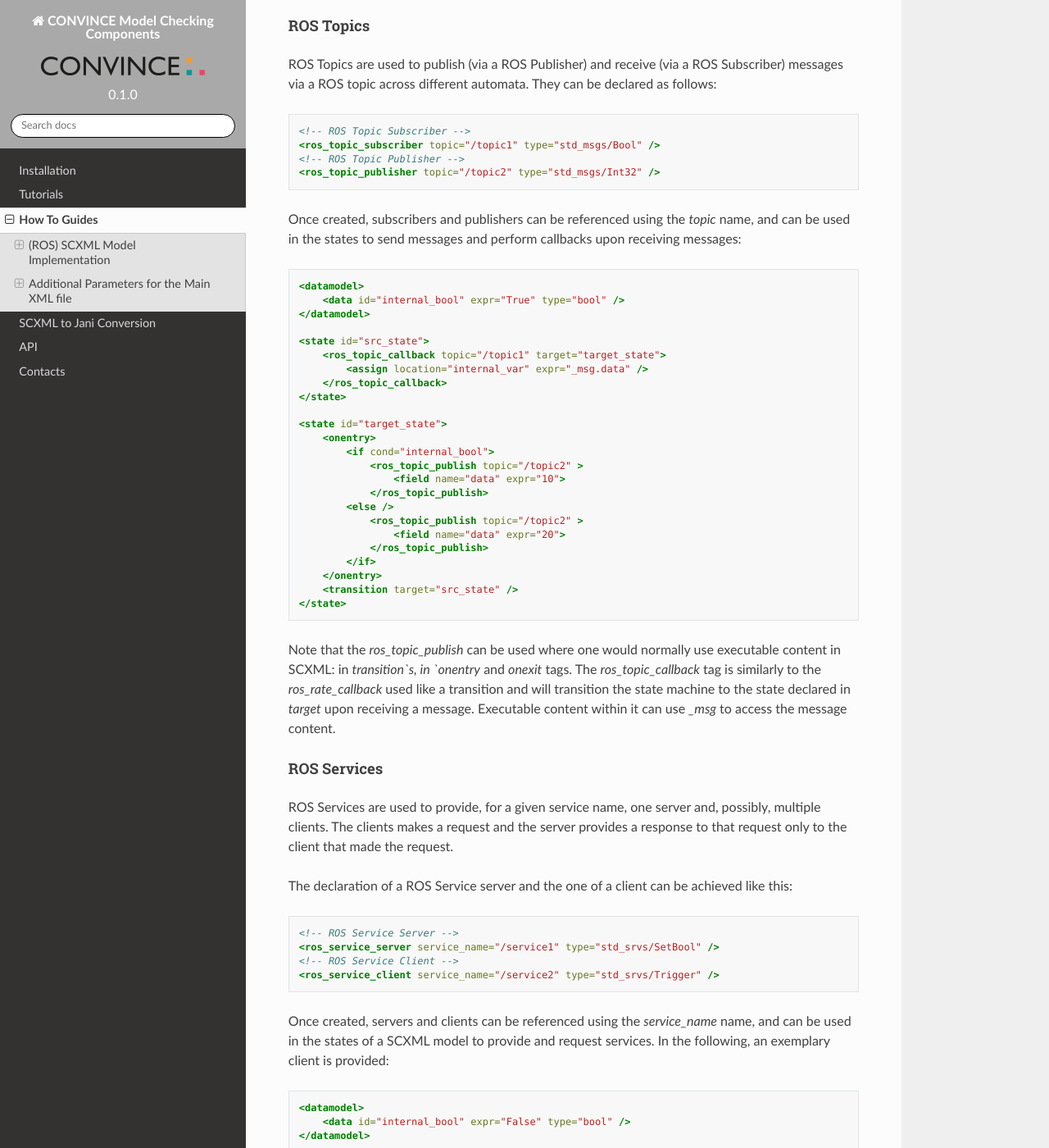
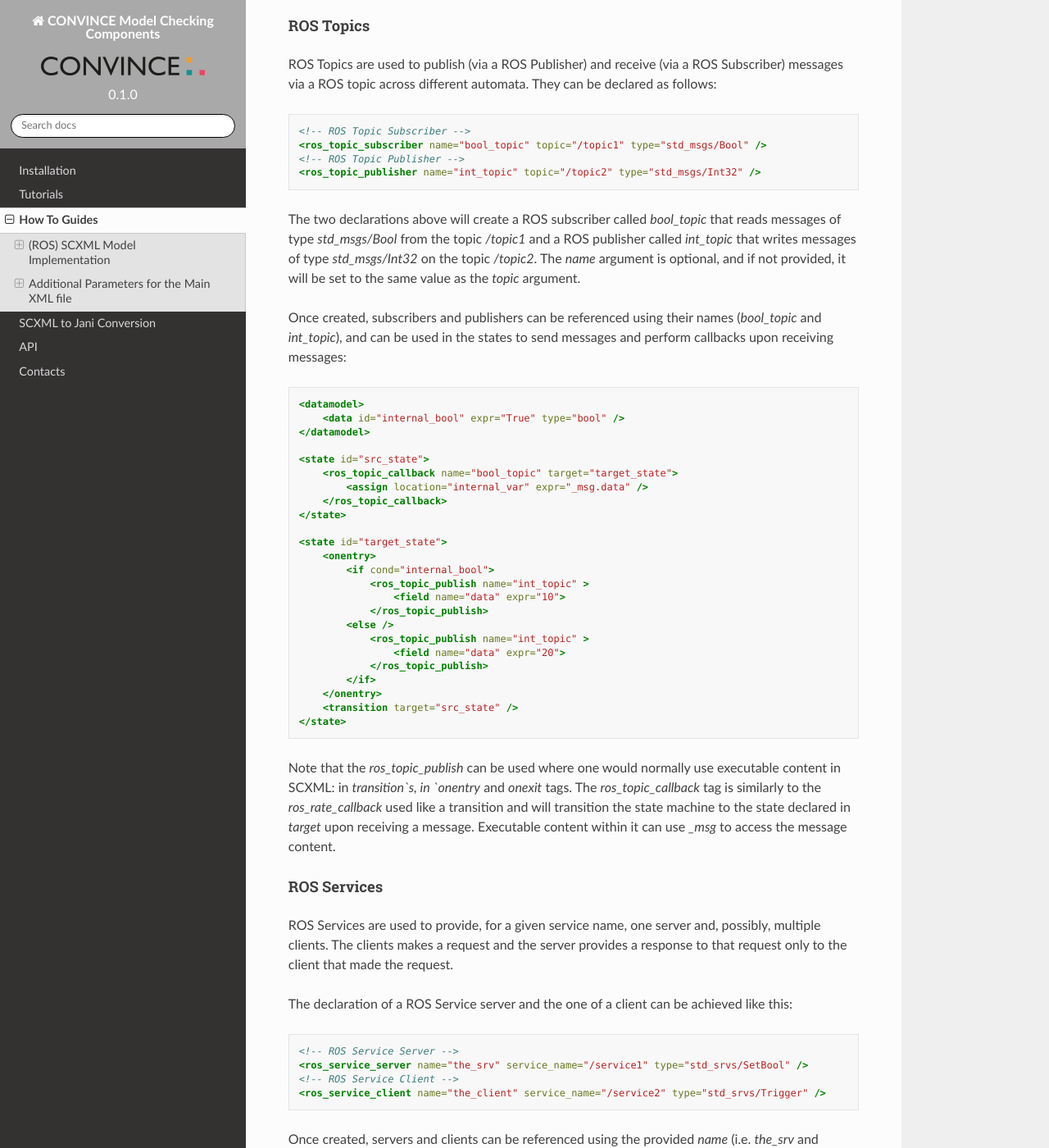
Before and after one commit to convince-project/AS2FM, a Sphinx documentation site: the page built from docs/source/howto.rst, in a window 1280 px wide and 1400 px high, scrolled down 2036 px. Shown: the whole window at 82% size. Built offline with Sphinx 7.4.7 and the Read the Docs theme 2.0.0, drawn with Linux system fonts in a browser that asks for light colours; some of the changed text lies outside the part shown.

Commit message:
Update ROS topic documentation for ROS topics and Services
Signed-off-by: Marco Lampacrescia <marco.lampacrescia@de.bosch.com>

```diff
--- a/docs/source/howto.rst
+++ b/docs/source/howto.rst
@@ -104,11 +104,14 @@ ROS Topics are used to publish (via a ROS Publisher) and receive (via a ROS Subs
 .. code-block:: xml
 
     <!-- ROS Topic Subscriber -->
-    <ros_topic_subscriber topic="/topic1" type="std_msgs/Bool" />
+    <ros_topic_subscriber name="bool_topic" topic="/topic1" type="std_msgs/Bool" />
     <!-- ROS Topic Publisher -->
-    <ros_topic_publisher topic="/topic2" type="std_msgs/Int32" />
+    <ros_topic_publisher name="int_topic" topic="/topic2" type="std_msgs/Int32" />
 
-Once created, subscribers and publishers can be referenced using the `topic` name, and can be used in the states to send messages and perform callbacks upon receiving messages:
+The two declarations above will create a ROS subscriber called `bool_topic` that reads messages of type `std_msgs/Bool` from the topic `/topic1` and a ROS publisher called `int_topic` that writes messages of type `std_msgs/Int32` on the topic `/topic2`.
+The `name` argument is optional, and if not provided, it will be set to the same value as the `topic` argument.
+
+Once created, subscribers and publishers can be referenced using their names (`bool_topic` and `int_topic`), and can be used in the states to send messages and perform callbacks upon receiving messages:
 
 .. code-block:: xml
 
@@ -117,7 +120,7 @@ Once created, subscribers and publishers can be referenced using the `topic` nam
     </datamodel>
 
     <state id="src_state">
-        <ros_topic_callback topic="/topic1" target="target_state">
+        <ros_topic_callback name="bool_topic" target="target_state">
             <assign location="internal_var" expr="_msg.data" />
         </ros_topic_callback>
     </state>
@@ -125,11 +128,11 @@ Once created, subscribers and publishers can be referenced using the `topic` nam
     <state id="target_state">
         <onentry>
             <if cond="internal_bool">
-                <ros_topic_publish topic="/topic2" >
+                <ros_topic_publish name="int_topic" >
                     <field name="data" expr="10">
                 </ros_topic_publish>
             <else />
-                <ros_topic_publish topic="/topic2" >
+                <ros_topic_publish name="int_topic" >
                     <field name="data" expr="20">
                 </ros_topic_publish>
             </if>
@@ -154,11 +157,11 @@ The declaration of a ROS Service server and the one of a client can be achieved
 .. code-block:: xml
 
     <!-- ROS Service Server -->
-    <ros_service_server service_name="/service1" type="std_srvs/SetBool" />
+    <ros_service_server name="the_srv" service_name="/service1" type="std_srvs/SetBool" />
     <!-- ROS Service Client -->
-    <ros_service_client service_name="/service2" type="std_srvs/Trigger" />
+    <ros_service_client name="the_client" service_name="/service2" type="std_srvs/Trigger" />
 
-Once created, servers and clients can be referenced using the `service_name` name, and can be used in the states of a SCXML model to provide and request services.
+Once created, servers and clients can be referenced using the provided `name` (i.e. `the_srv` and `the_client`), and can be used in the states of a SCXML model to provide and request services.
 In the following, an exemplary client is provided:
 
 .. code-block:: xml
@@ -169,16 +172,16 @@ In the following, an exemplary client is provided:
 
     <state id="send_req">
         <onentry>
-            <ros_service_send_request service_name="/service2">
+            <ros_service_send_request name="the_client">
             </ros_service_send_request>
         </onentry>
-        <ros_service_handle_response service_name="/service2" target="done">
+        <ros_service_handle_response name="the_client" target="done">
             <assign location="internal_bool" expr="_res.success" />
         </ros_service_handle_response>
     </state>
 
 To send a request, the `ros_service_send_request` can be used where any other executable content may be used.
-After the server has processed the service, `ros_service_handle_response`, can be used similarly to a SCXML transition and is triggered by the server.
+After the server has processed the service, `ros_service_handle_response`, can be used similarly to a SCXML transition and is triggered when a response from the server is received.
 The data of the request can be accessed with the `_res` field.
 
 And here, an example of a server:
@@ -190,9 +193,9 @@ And here, an example of a server:
     </datamodel>
 
     <state id="idle">
-        <ros_service_handle_request service_name="/service1" target="idle">
+        <ros_service_handle_request name="the_srv" target="idle">
             <assign location="temp_data" expr="_req.data" />
-            <ros_service_send_response service_name="/adder">
+            <ros_service_send_response name="the_srv">
                 <field name="success" expr="temp_data" />
             </ros_service_send_response>
         </ros_service_handle_request>
```
